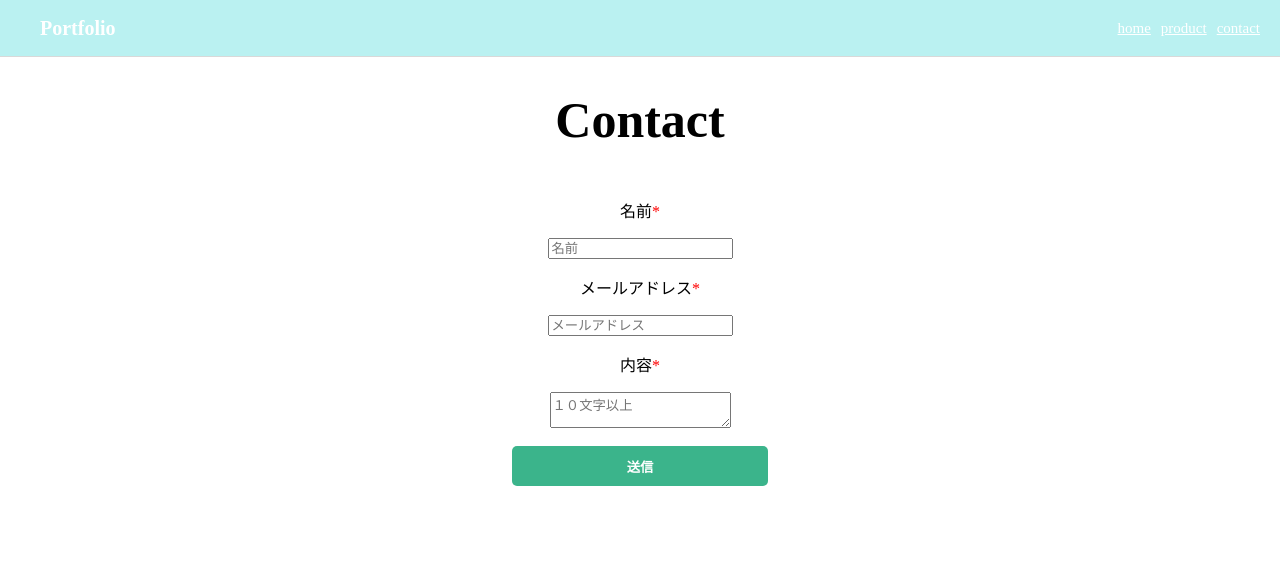
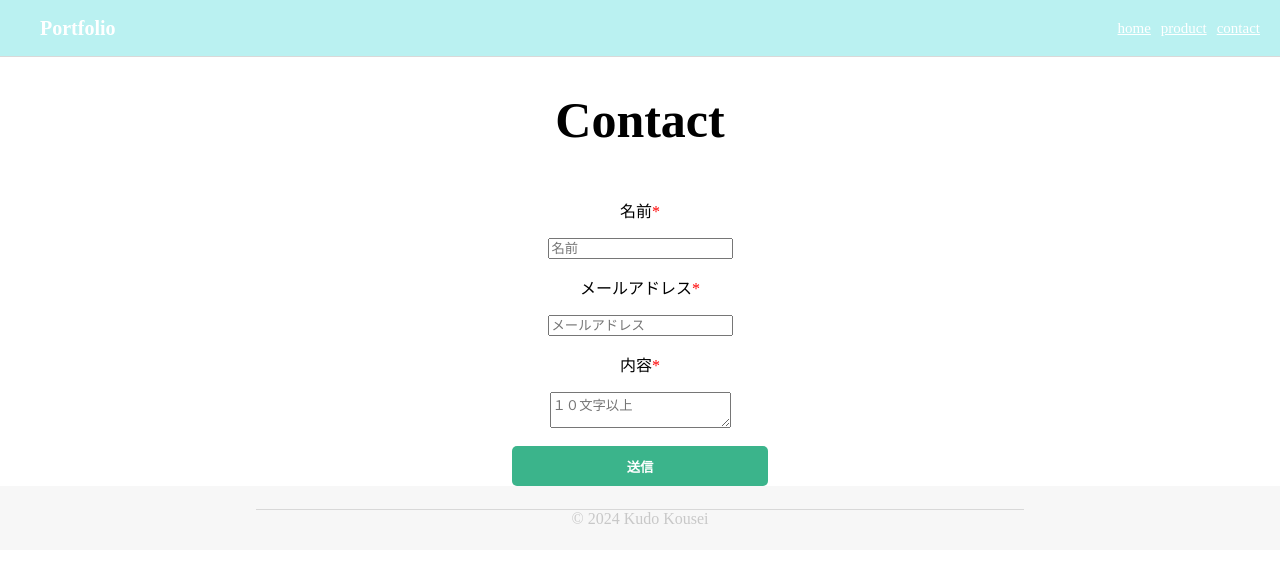
Before and after one commit to kousei4446/mypage, a React (Create React App) app: page /mypage/contact in a window 1280 px wide. Shown: the top 562 px of the page. Built offline with nearby package versions, Linux system fonts and the light colour scheme; the HTML template or start-up script is replaced by a standard one.

Commit message:
Skillバーの作成前

```diff
--- a/src/App.css
+++ b/src/App.css
@@ -117,6 +117,7 @@ nav h1 {
   .hum{
     position: absolute;
     background-color: rgb(251, 251, 251);
+    box-shadow: 0px 0px 5px -5px #777777;
     display: flex;
     flex-direction: column;
     justify-content: center;
@@ -133,3 +134,18 @@ nav h1 {
     text-decoration: none;
   }
 }
+
+footer{
+  background-color: #f7f7f7;
+  width: 100%;
+  height: 4rem;
+  display: flex;
+  justify-content: center;
+  align-items: center;
+}
+footer p{
+  width: 60%;
+  text-align: center;
+  border-top: 1px solid #d8d8d8;
+  color: #c8c8c8;
+}
--- a/src/App.jsx
+++ b/src/App.jsx
@@ -52,11 +52,15 @@ function App() {
           </div>
         )}
       </div>
+
       <Routes>
         <Route path='/mypage' element={<Home />} />
         <Route path='/mypage/product' element={<Product />} />
         <Route path='/mypage/contact' element={<Contact />} />
       </Routes>
+      <footer>
+        <p>© 2024 Kudo Kousei</p>
+      </footer>
     </Router>
   );
 }
--- a/src/components/Contact.css
+++ b/src/components/Contact.css
@@ -15,6 +15,7 @@
     background-color: rgb(59, 180, 139);
     transition:all 0.3s;
 }
+
 .contact_content button:hover{
     background-color: rgb(78, 122, 87);
     transform: translateY(5px);
```
Also changed, not shown: src/img/img7.png.
